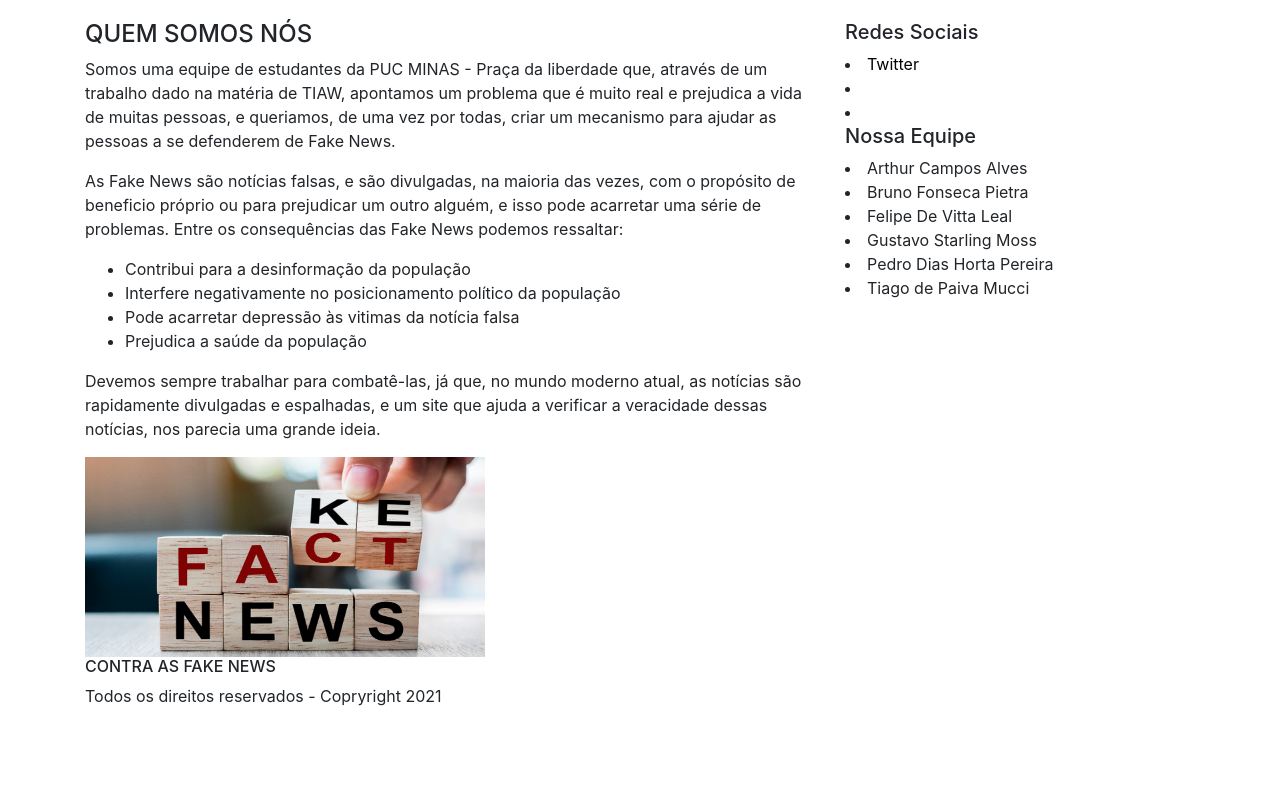
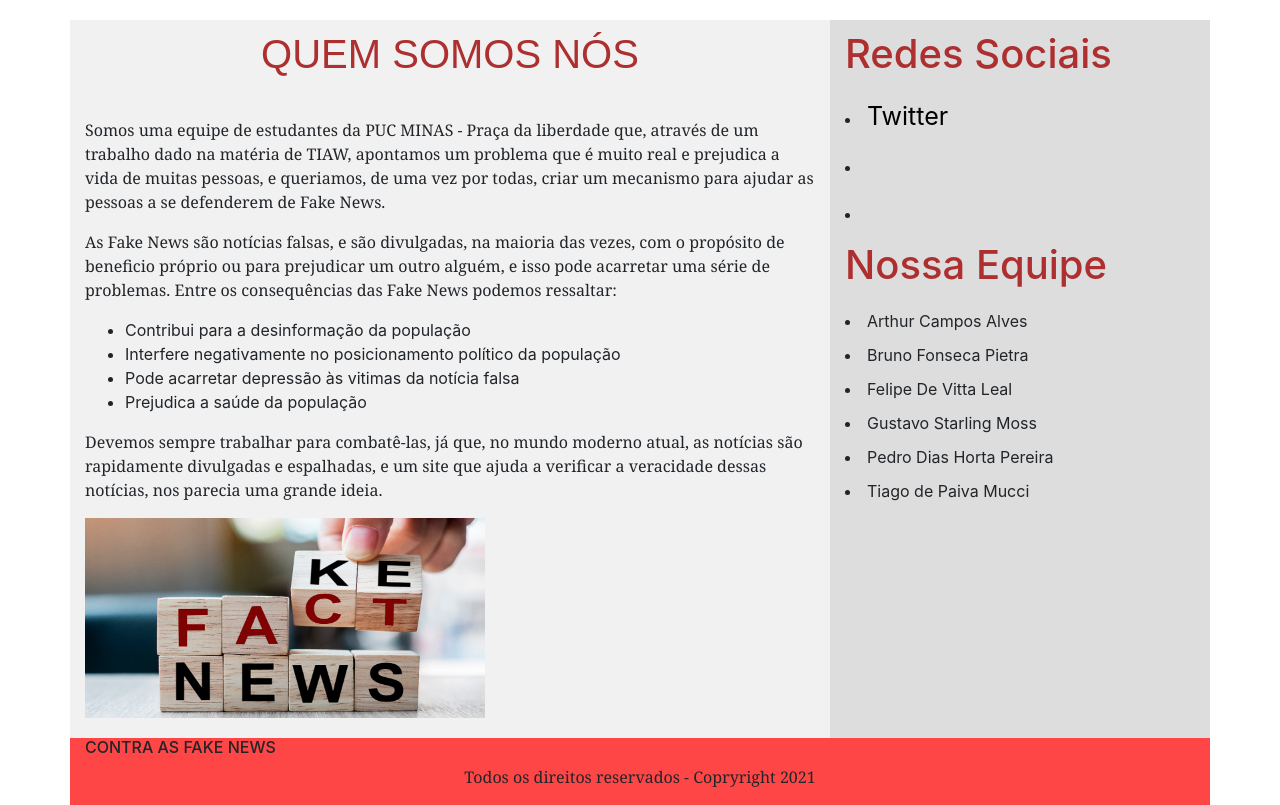
Before and after one commit to ICEI-PUC-Minas-PPLCC-TI/Grupo8-Fake-News, a website: page src/quemsomos.html in a window 1280 px wide. Shown: the part 67-872 px from the top of the page. Before the commit the page ends 800 px from the top, so only its background shows below. Drawn offline with nearby package versions, Linux system fonts and the light colour scheme.

Commit message:
correção css

```diff
--- a/src/styles/style.css
+++ b/src/styles/style.css
@@ -41,3 +41,53 @@ a:hover{
   text-align: center;
   padding-top:5px;
 }
+
+.redessoc{
+    background-color:rgb(221, 221, 221)
+}
+
+.quemsomos h4{
+    font-family:Arial, Helvetica, sans-serif;
+    font-size: 40px;
+    margin-top: 10px;
+    margin-bottom: 40px;
+    color: rgb(173, 47, 47);
+    text-align: center;
+}
+
+.quemsomos{
+    background-color: rgb(241, 241, 241);
+}
+
+.quemsomos h5{
+    margin-top: 10px;
+    margin-bottom: 20px;
+    font-size: 40px;
+    color: rgb(173, 47, 47);
+
+}
+p{
+    font-family: Georgia, 'Times New Roman', Times, serif;
+}
+
+.quemsomos a{
+    font-size: 25px;
+}
+.quemsomos img{
+    margin-bottom: 20px;
+    max-width: 100%;
+    max-height: 100%;
+}
+
+.rodapeqs{
+    background-color: rgb(255, 70, 70);
+
+}
+
+.rodapeqs p{
+ text-align: center;
+}
+
+.redessoc li{
+    margin-bottom: 10px;
+}
```
